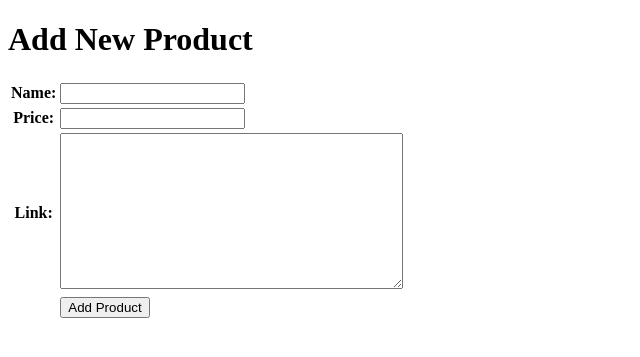
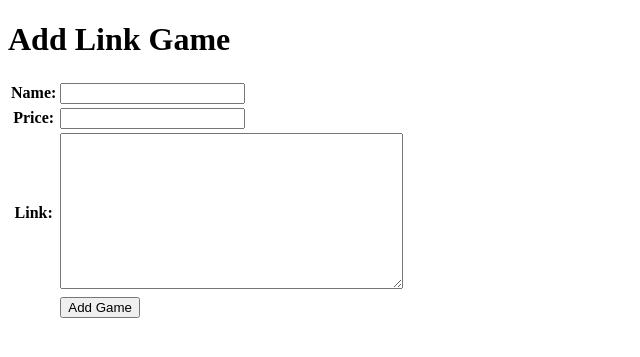
Before and after one commit to mhanifti/BananaAppAdaptable, a Django app: page /create-product in a window 1280 px wide. Shown: the top 357 px of the page, without its empty margins (0-640 px from the left). Run offline with Django 4.2, Linux system fonts and the light colour scheme.

Commit message:
Ubah Kalimat dari 'Add New Product' menjadi 'Add New Game'

```diff
--- a/main/templates/create_product.html
+++ b/main/templates/create_product.html
@@ -1,7 +1,7 @@
 {% extends 'base.html' %}
 
 {% block content %}
-<h1>Add New Product</h1>
+<h1>Add Link Game</h1>
 
 <form method="POST">
     {% csrf_token %}
@@ -10,7 +10,7 @@
         <tr>
             <td></td>
             <td>
-                <input type="submit" value="Add Product"/>
+                <input type="submit" value="Add Game"/>
             </td>
         </tr>
     </table>
--- a/main/templates/main.html
+++ b/main/templates/main.html
@@ -32,7 +32,7 @@
 
     <a href="{% url 'main:create_product' %}">
         <button>
-            Add New Product
+            Add New Game
         </button>
     </a>
 
```
